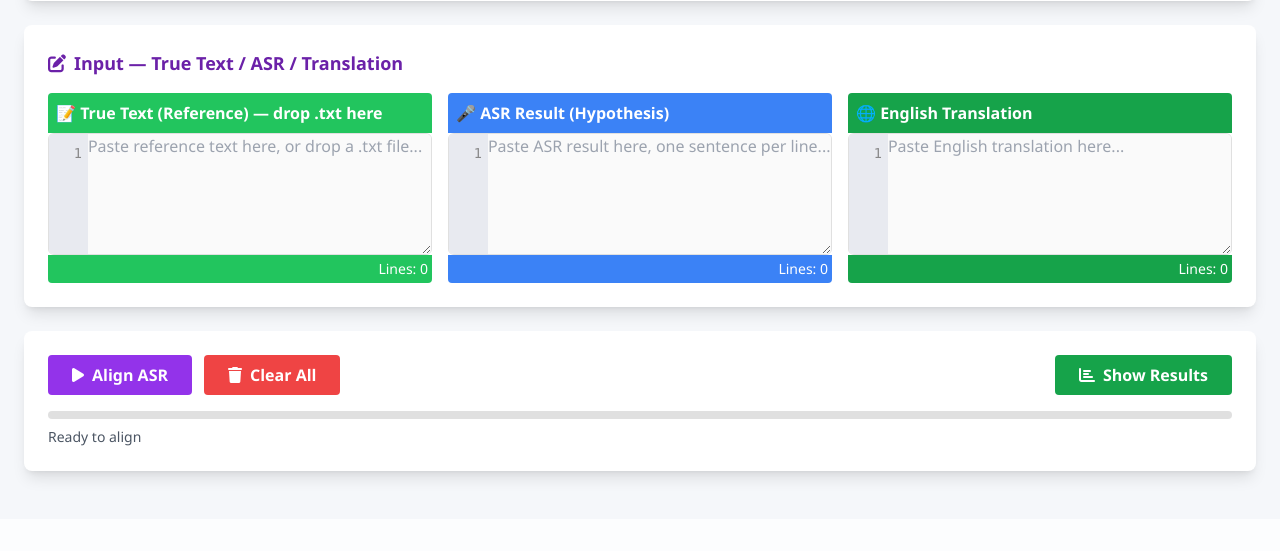
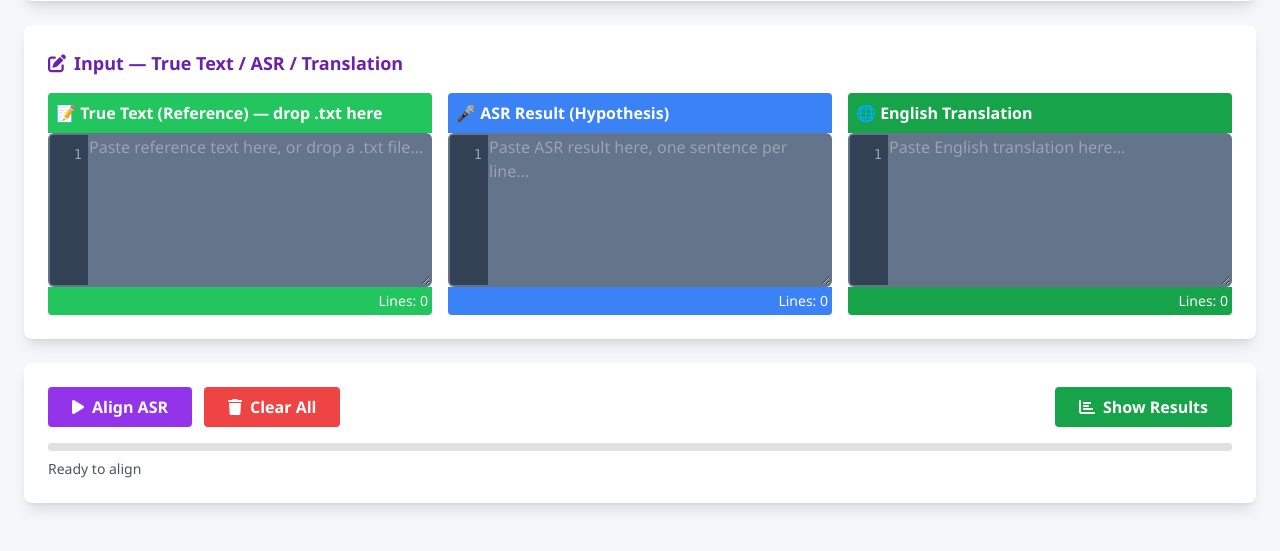
Before and after one commit to masusbilla4/one-ai-tool, a Flask app: page /asr/ in a window 1280 px wide. Shown: the part 376-927 px from the top of the page. Before the commit the page ends 860 px from the top, so only its background shows below. Run offline with Flask 3, Linux system fonts and the light colour scheme; the visitor is signed in with stand-in values (Sample User, id 1); some libraries are stand-ins or nearby versions.

Commit message:
Feature: ASR Aligner textarea improvements
- Added visible 2px border to textareas
- Changed textarea background to lighter gray (#64748b)
- Line numbers displayed on left side
- Line numbers sync with textarea scroll
- High contrast text for better readability

```diff
--- a/templates/asr/aligner.html
+++ b/templates/asr/aligner.html
@@ -41,23 +41,28 @@
 
         /* Textarea with line numbers */
         .textarea-wrap {
-            display: flex; border: 1px solid var(--border); border-radius: 6px; overflow: hidden;
+            display: flex; border: 2px solid #64748b; border-radius: 6px; overflow: hidden;
+            background: #475569;
         }
         .line-numbers {
-            width: 42px; min-height: 120px; padding: 10px 6px;
-            background: #E8EAF0; color: #888; font-family: 'Consolas', monospace;
+            width: 42px; min-height: 150px; padding: 10px 6px;
+            background: #334155; color: #94a3b8; font-family: 'Consolas', monospace;
             font-size: 0.85rem; text-align: right; user-select: none;
             overflow: hidden; line-height: 1.45; white-space: pre-line;
+            border-right: 1px solid #64748b;
         }
         textarea {
-            width: 100%; min-height: 120px; padding: 10px 12px;
+            width: 100%; min-height: 150px; padding: 10px 12px;
             border: none; border-radius: 0;
             font-family: 'Consolas', 'Courier New', monospace; font-size: 0.9rem;
-            resize: vertical; outline: none; background: #FAFAFA;
-            line-height: 1.45;
+            resize: vertical; outline: none; background: #64748b;
+            color: #f1f5f9; line-height: 1.45;
         }
-        textarea:focus { box-shadow: inset 0 0 0 1px var(--primary); }
-        .textarea-wrap.drag-over { border-color: var(--primary); background: #E3F2FD; }
+        textarea:focus { box-shadow: inset 0 0 0 2px #818cf8; }
+        .textarea-wrap.drag-over { border-color: #818cf8; background: #334155; }
+
+        /* Textarea group wrapper */
+        .textarea-group { display: flex; flex-direction: column; }
 
         /* Progress */
         .progress-bar { width: 100%; height: 8px; background: var(--border); border-radius: 4px; overflow: hidden; }
```
